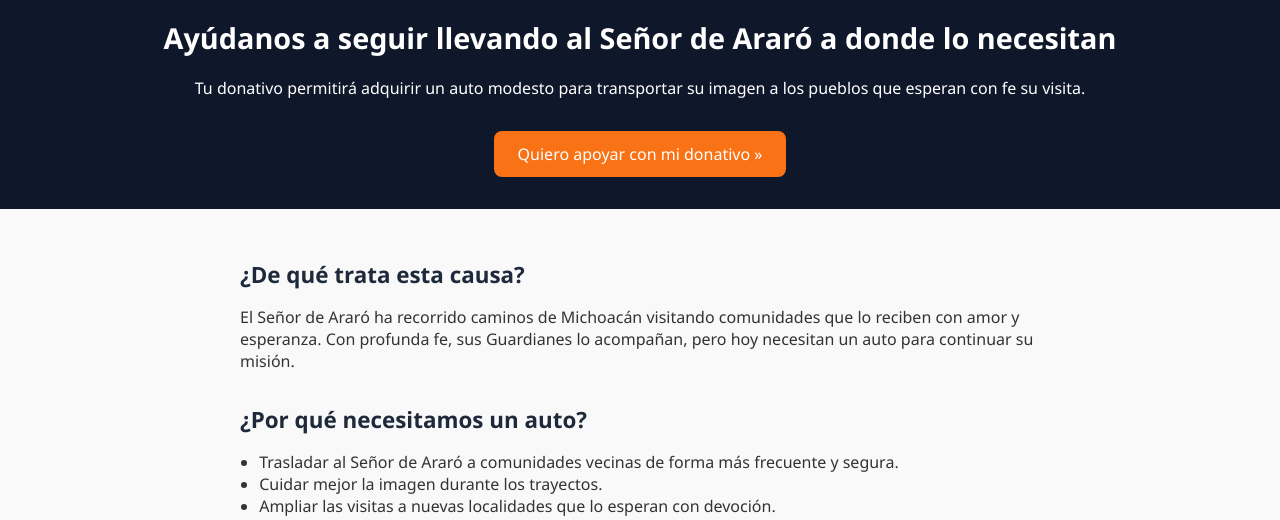
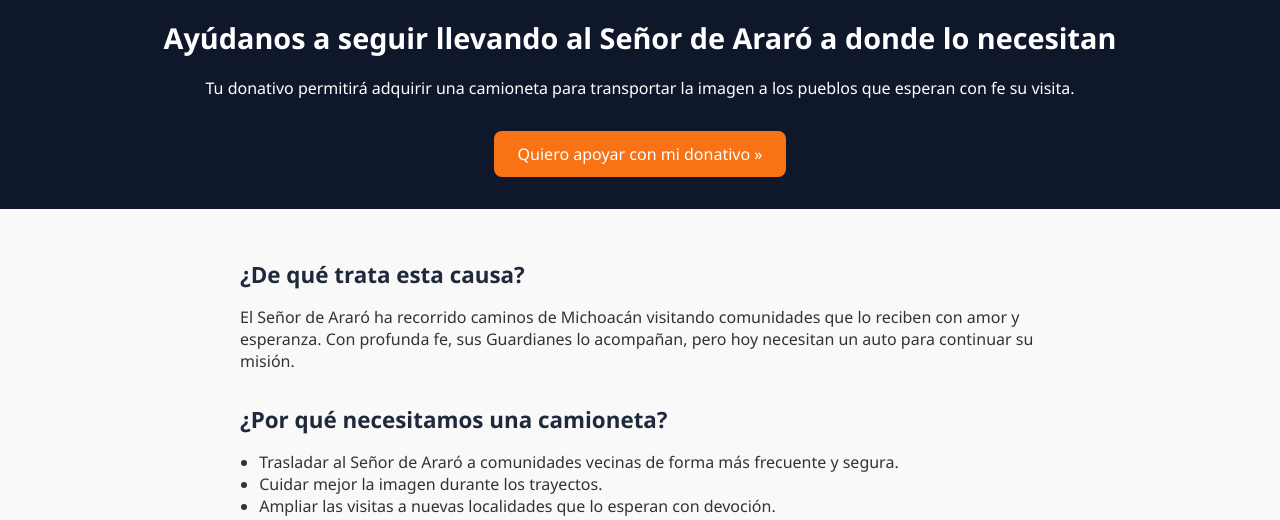
Before and after one commit to AlexaGut-dot/AlexaGut-dot.github.io, a plain HTML site: page index.html in a window 1280 px wide. Shown: the part 354-874 px from the top of the page. Drawn offline with Linux system fonts and the light colour scheme.

Commit message:
Update index.html

```diff
--- a/index.html
+++ b/index.html
@@ -97,7 +97,7 @@
   <header>
     <img src="https://i.postimg.cc/J0b0wTcX/485800278-975495214772803-7241406947276598388-n.jpg" alt="Señor de Araró">
     <h1>Ayúdanos a seguir llevando al Señor de Araró a donde lo necesitan</h1>
-    <p>Tu donativo permitirá adquirir un auto modesto para transportar su imagen a los pueblos que esperan con fe su visita.</p>
+    <p>Tu donativo permitirá adquirir una camioneta para transportar la imagen a los pueblos que esperan con fe su visita.</p>
     <a href="#donar" class="btn-primary">Quiero apoyar con mi donativo »</a>
   </header>
   <main>
@@ -106,7 +106,7 @@
       <p>El Señor de Araró ha recorrido caminos de Michoacán visitando comunidades que lo reciben con amor y esperanza. Con profunda fe, sus Guardianes lo acompañan, pero hoy necesitan un auto para continuar su misión.</p>
     </section>
     <section>
-      <h2>¿Por qué necesitamos un auto?</h2>
+      <h2>¿Por qué necesitamos una camioneta?</h2>
       <ul>
         <li>Trasladar al Señor de Araró a comunidades vecinas de forma más frecuente y segura.</li>
         <li>Cuidar mejor la imagen durante los trayectos.</li>
@@ -140,7 +140,7 @@
       <h2>Transparencia</h2>
       <p>Nos comprometemos a usar cada peso y dólar exclusivamente para:</p>
       <ul>
-        <li>Compra del auto</li>
+        <li>Compra de la camioneta</li>
         <li>Registro y seguro</li>
         <li>Combustible y mantenimiento</li>
       </ul>
```
